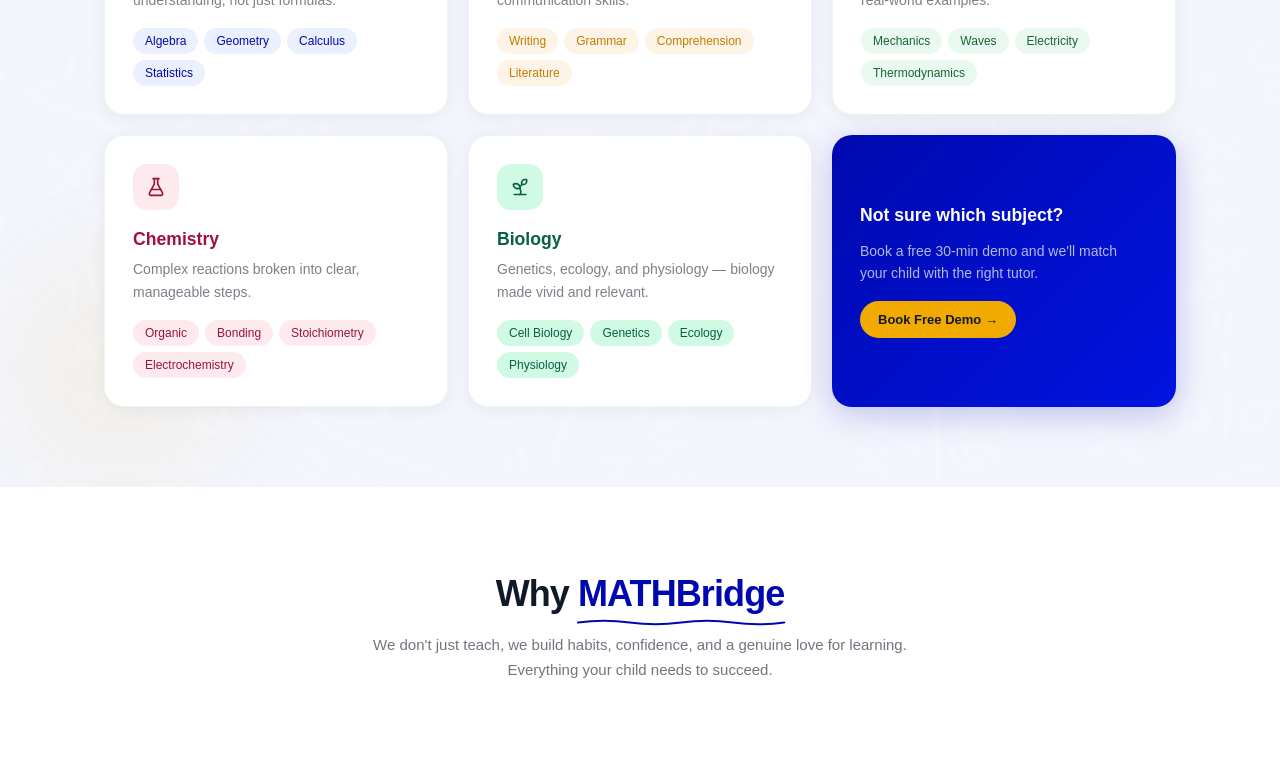
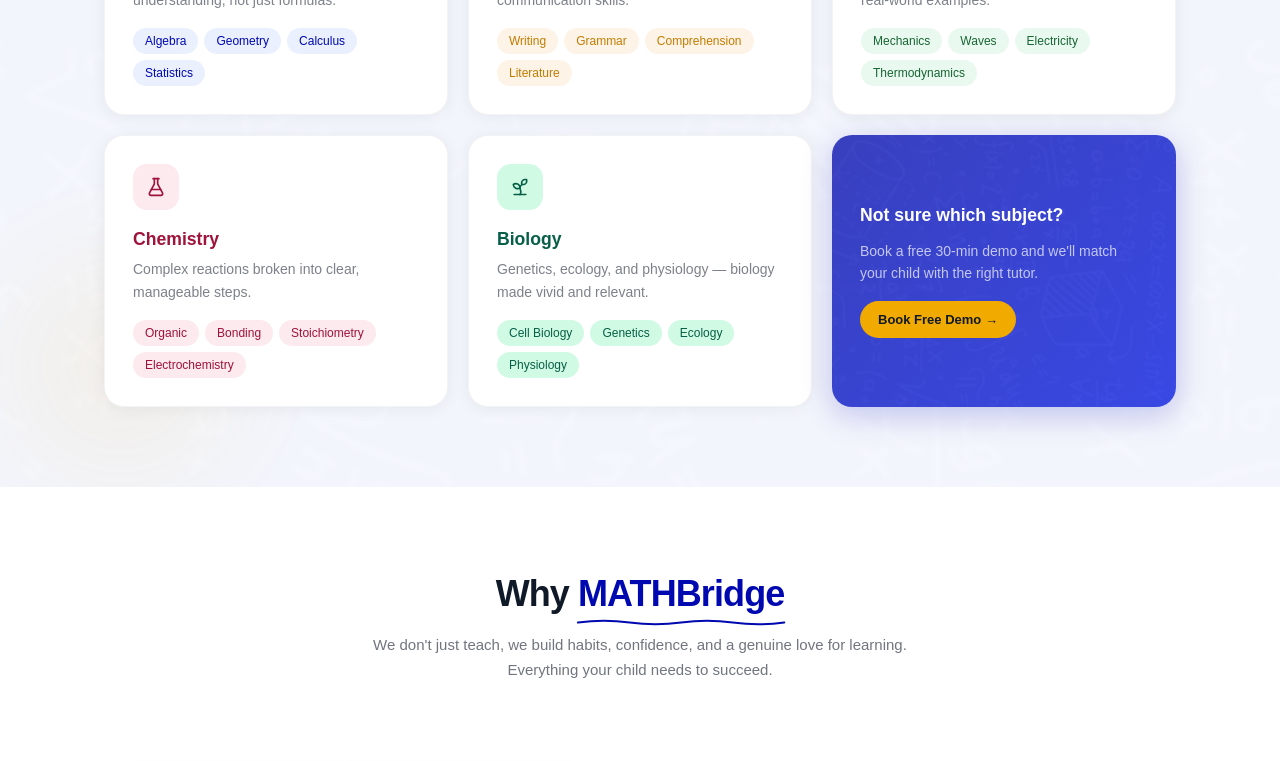
Before and after one commit to MathBridge-Academy-Global-Ltd/mathbridge-website, a Next.js app: page / in a window 1280 px wide. Shown: the part 1200-1961 px from the top of the page. Built offline with nearby package versions, Linux system fonts and the light colour scheme; a web font is replaced by a local one.

Commit message:
feat: add Subjects and Foursteps components for the home page

```diff
--- a/components/home/Foursteps.tsx
+++ b/components/home/Foursteps.tsx
@@ -128,7 +128,7 @@
 
 // Node layout constants (px, relative to the container)
 const NODES = {
-  n1: { leftPct: "50%", top: 20  },
+  n1: { leftPct: "50%", top: 20 },
   n2: { leftPct: "18%", top: 250 },
   n3: { leftPct: "82%", top: 250 },
   n4: { leftPct: "82%", top: 530 }, // pushed down to clear N3's card
--- a/components/home/Subjects.tsx
+++ b/components/home/Subjects.tsx
@@ -185,7 +185,7 @@
             style={{
               borderRadius: "20px",
               padding: "28px",
-              background: "linear-gradient(135deg, #0009af 0%, #0014e0 100%)",
+              background: "linear-gradient(135deg, rgba(0,9,175,0.75) 0%, rgba(0,20,224,0.75) 100%), url('/background.png') center/cover no-repeat",
               boxShadow: "0 8px 32px rgba(0,9,175,0.22)",
               display: "flex",
               flexDirection: "column",
```
